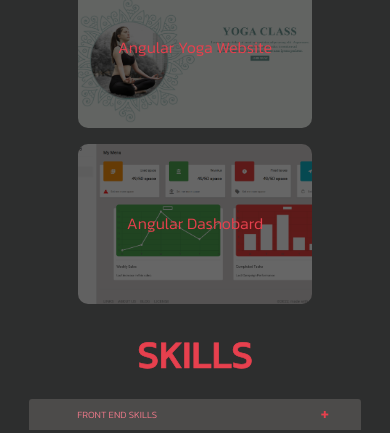
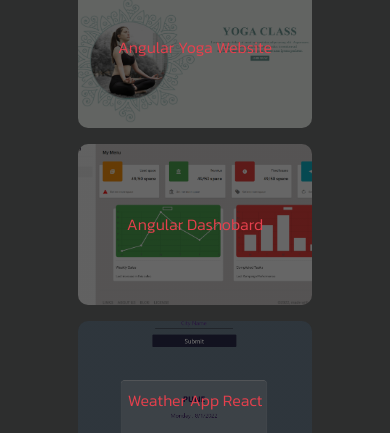
Before and after one commit to SarveshSoman96/Portfolio-work, a plain HTML site: page index.html in a window 390 px wide. Shown: the part 2160-2593 px from the top of the page. Drawn offline with nearby package versions, Linux system fonts and the light colour scheme.

Commit message:
react project added

```diff
--- a/CSS/style.css
+++ b/CSS/style.css
@@ -301,16 +301,9 @@
     text-align: center;
     position: relative;
 }
-.work .work_angular_dash{
-    width: 20%;
-    height: 25vh;
-    border-radius: 10px;
-    margin: 0 auto;
-    text-align: center;
-    position: relative;
-}
 
-.work .work-item .work_div::before,.work .work_angular_dash::before{
+
+.work .work-item .work_div::before{
     content: "";
     position: absolute;
     inset: 0;
@@ -319,10 +312,10 @@
     transition: transform 0.5s;
     transform: rotateY(-90deg);
 }
-.work .work-item .work_div:hover::before,.work .work_angular_dash:hover::before{
+.work .work-item .work_div:hover::before{
     transform: rotateY(0deg);
 }
-.work .work-item .work_div a,.work .work_angular_dash a{
+.work .work-item .work_div a{
     text-decoration: none;
     color: #E7404D;
     font-size: 1.2rem;
@@ -342,10 +335,13 @@
 .work .work-item .angular_site{
     background: linear-gradient(rgba(0,0,0,0.6),rgba(0,0,0,0.6)), url(../Projects/Yoga\ website\ angular.PNG) no-repeat center;
 }
-.work .work_angular_dash{
+.work .work-item .work_angular_dash{
     background: linear-gradient(rgba(0,0,0,0.6),rgba(0,0,0,0.6)), url(../Projects/Angular_dashboard.PNG) no-repeat center;
 }
-.work .work-item .live_proj,.work .work-item .html_css,.work .work-item .bootstrap,.work .work-item .angular_site,.work .work_angular_dash{
+.work .work-item .weaher-app-react{
+    background: linear-gradient(rgba(0,0,0,0.6),rgba(0,0,0,0.6)), url(../Projects/weather\ app\ react.PNG) no-repeat center;
+}
+.work .work-item .live_proj,.work .work-item .html_css,.work .work-item .bootstrap,.work .work-item .angular_site,.work .work-item .work_angular_dash, .work .work-item .weaher-app-react{
     background-size: cover;
 }
 
@@ -517,9 +513,6 @@
         width: 54%;
         gap: 6em;
     }
-    .work .work_angular_dash{
-        width: 25%;
-    }
     .contact{
         height: 47vh;
     }
@@ -588,10 +581,6 @@
         height: 20vh;
         gap: 4em;
         margin: 3% auto;
-    }
-    .work .work_angular_dash{
-        width: 35%;
-        height: 20vh;
     }
     .skills .skills-item{
         max-width: 80%;
@@ -704,16 +693,12 @@
         justify-content: center;
         flex-direction: column;
     }
-    .work .work-item .work_div a,.work .work_angular_dash a{
+    .work .work-item .work_div a{
         font-size: 1rem;
         line-height: 1.1rem;
         font-weight: 500;
     }
-    .work .work_angular_dash{
-        width: 60%;
-        height: 19vh;
-        margin: 2% auto;
-    }
+
     .skills h1{
         font-size: 2.3rem;
         letter-spacing: 1px;
@@ -853,15 +838,10 @@
        justify-content: center;
        flex-direction: column;
    }
-   .work .work-item .work_div a,.work .work_angular_dash a{
+   .work .work-item .work_div a{
        font-size: 1rem;
        line-height: 1.1rem;
        font-weight: 500;
-   }
-   .work .work_angular_dash{
-       width: 60%;
-       height: 19vh;
-       margin: 2% auto;
    }
    .skills h1{
        font-size: 2.3rem;
--- a/JS/script.js
+++ b/JS/script.js
@@ -7,7 +7,6 @@
             currentActiveHeader.classList.toggle("active")
             currentActiveHeader.nextElementSibling.style.maxHeight = 0;
         }
-
 
         skillItemHeader.classList.toggle("active")
         const skillItemActiveBody = skillItemHeader.nextElementSibling;
--- a/index.html
+++ b/index.html
@@ -108,8 +108,13 @@
             </div>
         </div>
 
-        <div class="flex_4 work_angular_dash">
-            <a href="https://celebrated-sable-5f3ed4.netlify.app/" target="_blank">Angular Dashobard</a>
+        <div class="work-item item_2 flex_1" data-aos="fade-up">
+            <div class="work_div flex_4 work_angular_dash">
+                <a href="https://celebrated-sable-5f3ed4.netlify.app/" target="_blank">Angular Dashobard</a>
+            </div>
+            <div class="work_div flex_4 weaher-app-react">
+                <a href="https://resonant-kataifi-a71886.netlify.app/" target="_blank">Weather App React</a>
+            </div>
         </div>
     </section>
 
```
Also changed, not shown: Projects/weather app react.PNG (added), 1 other file.
